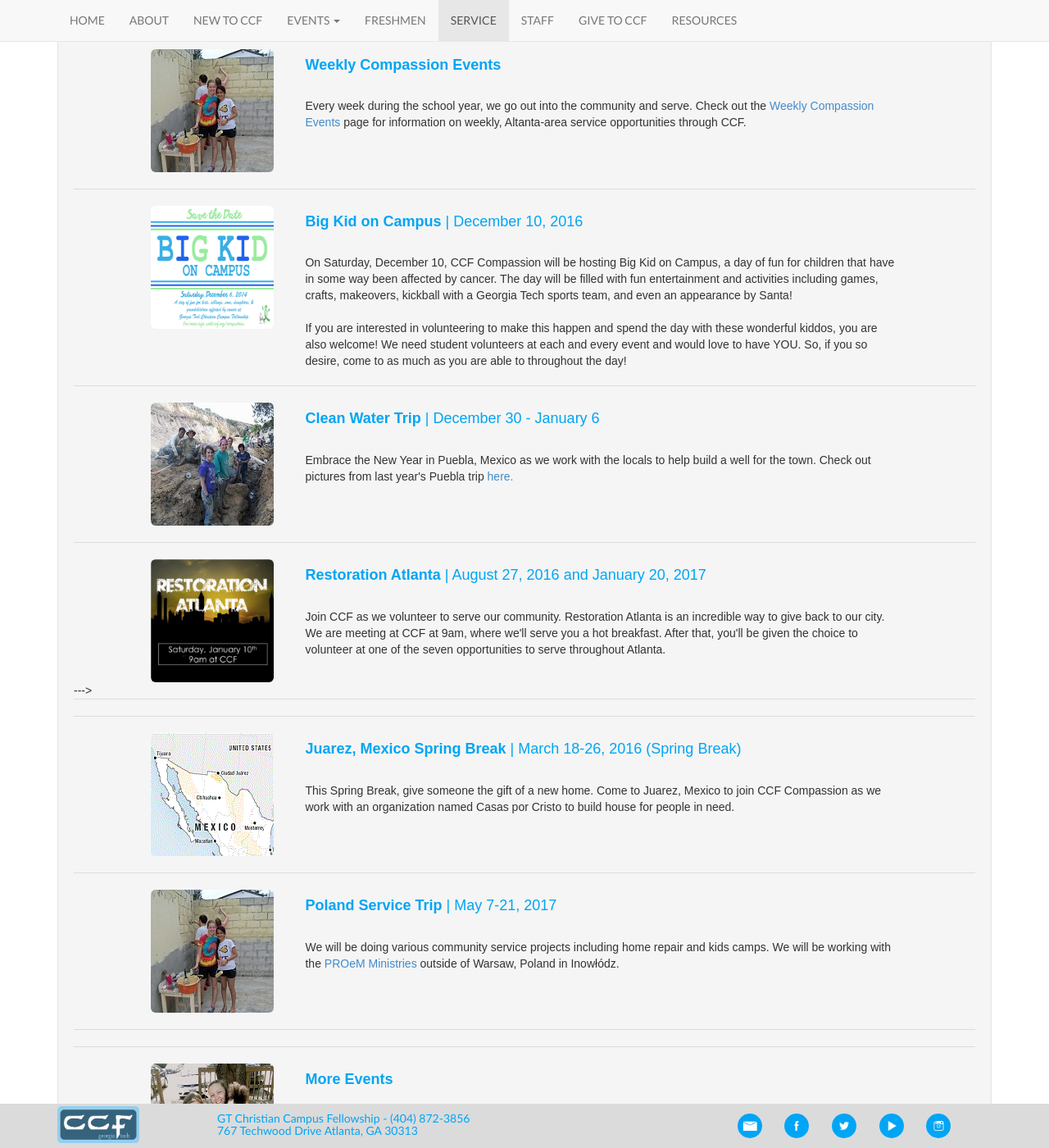
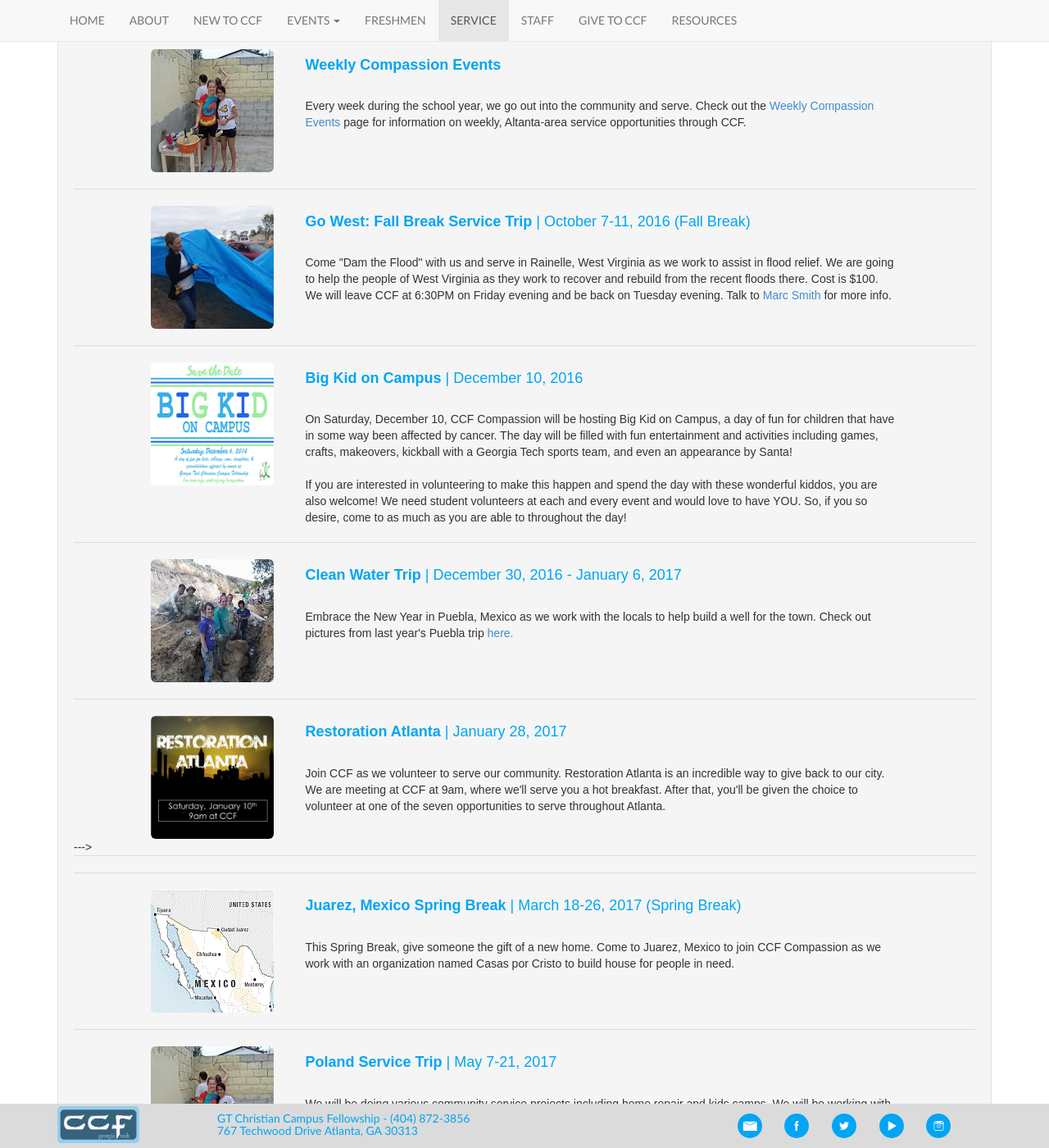
Before and after one commit to gtccf/gtccf.github.io, a Jekyll site: the page built from compassion/index.html, in a window 1280 px wide and 1400 px high, scrolled down 249 px. Shown: the whole window at 82% size. Built offline with Jekyll 4.4.1, drawn with Linux system fonts in a browser that asks for light colours; nearby versions of some CDN libraries.

Commit message:
Added Fall Break Service trip details

```diff
--- a/compassion/index.html
+++ b/compassion/index.html
@@ -26,6 +26,18 @@ layout: default
         <br />
         <div class="divider"></div>
 
+        <div class="row">
+          <div class="col-md-1"></div>
+          <div class="col-md-2"><br><a target="_blank" href="{{ site.baseurl }}/flyers/flyerargo.png"><img src="{{ site.baseurl }}/photos/compassion/gowest.png" width="150" height="150" class="img-rounded"></a></div>
+          <div class="col-md-8"><div class="blue"><strong><h4><br />Go West: Fall Break Service Trip</strong> | October 7-11, 2016 (Fall Break)</h4></div>
+            <br>
+            Come "Dam the Flood" with us and serve in Rainelle, West Virginia as we work to assist in flood relief. We are going to help the people of West Virginia as they work to recover and rebuild from the recent floods there. Cost is $100. We will leave CCF at 6:30PM on Friday evening and be back on Tuesday evening. Talk to <a href="mailto:marc@gtccf.org">Marc Smith</a> for more info.
+          </div>
+        </div>
+
+        <br />
+        <div class="divider"></div>
+
       <div class="row">
         <div class="col-md-1"></div>
         <div class="col-md-2"><br><a target="_blank" href="{{ site.baseurl }}/flyers/flyerbkoc.jpg"><img src="{{ site.baseurl }}/photos/compassion/bkoc.jpg" width="150" height="150" class="img-rounded"></a></div>
@@ -43,23 +55,10 @@ layout: default
       <br />
       <div class="divider"></div>
 
-      <!---Change to Virginia trip
-      <div class="row">
-        <div class="col-md-1"></div>
-        <div class="col-md-2"><br><a target="_blank" href="{{ site.baseurl }}/flyers/flyerargo.png"><img src="{{ site.baseurl }}/photos/compassion/argo.png" width="150" height="150" class="img-rounded"></a></div>
-        <div class="col-md-8"><div class="blue"><strong><h4><br />Argo: Fall Break Service Trip</strong> | October 9-13, 2015 (Fall Break)</h4></div>
-          <br>
-          Come with us to serve in the cities of Mayflower and Vilonia, Arkansas as we work to assist in tornado relief. We are going to help the people of Arkansas as they work to recover and rebuild. Cost is $100. We will leave CCF at 7PM on Friday evening and be back by 8PM Tuesday. <a href="http://www.123contactform.com/form-1103570/ARGO-Sign-Up">Sign up here</a> or talk to <a href="mailto:marc@gtccf.org">Marc Smith</a> for more info.
-        </div>
-    </div>
-
-      <br />
-      <div class="divider"></div>-->
-
       <div class="row">
         <div class="col-md-1"></div>
         <div class="col-md-2"><br><a target="_blank" href="https://www.facebook.com/media/set/?set=a.826495060709551.1073741848.150236321668765&type=3"><img src="{{ site.baseurl }}/photos/compassion/puebla.jpg" class="img-rounded"></a></div>
-        <div class="col-md-8"><div class="blue"><strong><h4><br />Clean Water Trip</strong> | December 30 - January 6</h4></div>
+        <div class="col-md-8"><div class="blue"><strong><h4><br />Clean Water Trip</strong> | December 30, 2016 - January 6, 2017</h4></div>
           <br>
           Embrace the New Year in Puebla, Mexico as we work with the locals to help build a well for the town. Check out pictures from last year's Puebla trip <a target="_blank" href="https://www.facebook.com/media/set/?set=a.826495060709551.1073741848.150236321668765&type=3">here.</a>
         </div>
@@ -71,7 +70,7 @@ layout: default
       <div class="row">
         <div class="col-md-1"></div>
         <div class="col-md-2"><br><img src="{{ site.baseurl }}/photos/compassion/restorationatl.png" width="150" height="150" class="img-rounded"></div>
-        <div class="col-md-8"><div class="blue"><strong><h4><br />Restoration Atlanta</strong> | August 27, 2016 and January 20, 2017</h4></div>
+        <div class="col-md-8"><div class="blue"><strong><h4><br />Restoration Atlanta</strong> | January 28, 2017</h4></div>
           <br>
           Join CCF as we volunteer to serve our community. Restoration Atlanta is an incredible way to give back to our city. We are meeting at CCF at 9am, where we'll serve you a hot breakfast. After that, you'll be given the choice to volunteer at one of the seven opportunities to serve throughout Atlanta.
         </div>
@@ -97,7 +96,7 @@ layout: default
       <div class="row">
         <div class="col-md-1"></div>
         <div class="col-md-2"><br><img src="{{ site.baseurl }}/photos/compassion/juarez.gif" class="img-rounded"></div>
-        <div class="col-md-8"><div class="blue"><strong><h4><br />Juarez, Mexico Spring Break</strong> | March 18-26, 2016 (Spring Break)</h4></div>
+        <div class="col-md-8"><div class="blue"><strong><h4><br />Juarez, Mexico Spring Break</strong> | March 18-26, 2017 (Spring Break)</h4></div>
           <br>
           This Spring Break, give someone the gift of a new home. Come to Juarez, Mexico to join CCF Compassion as we work with an organization named Casas por Cristo to build house for people in need.
         </div>
```
Also changed, not shown: photos/compassion/gowest.png (added).
